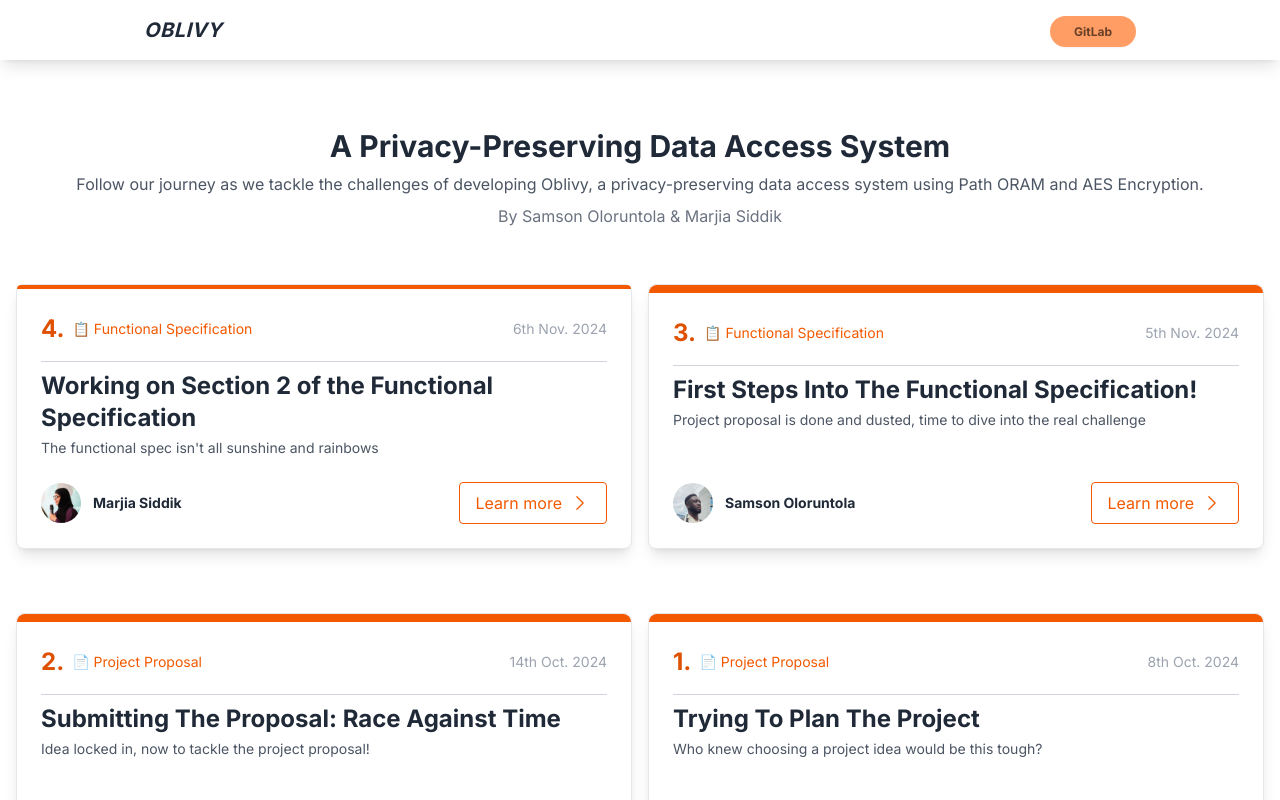
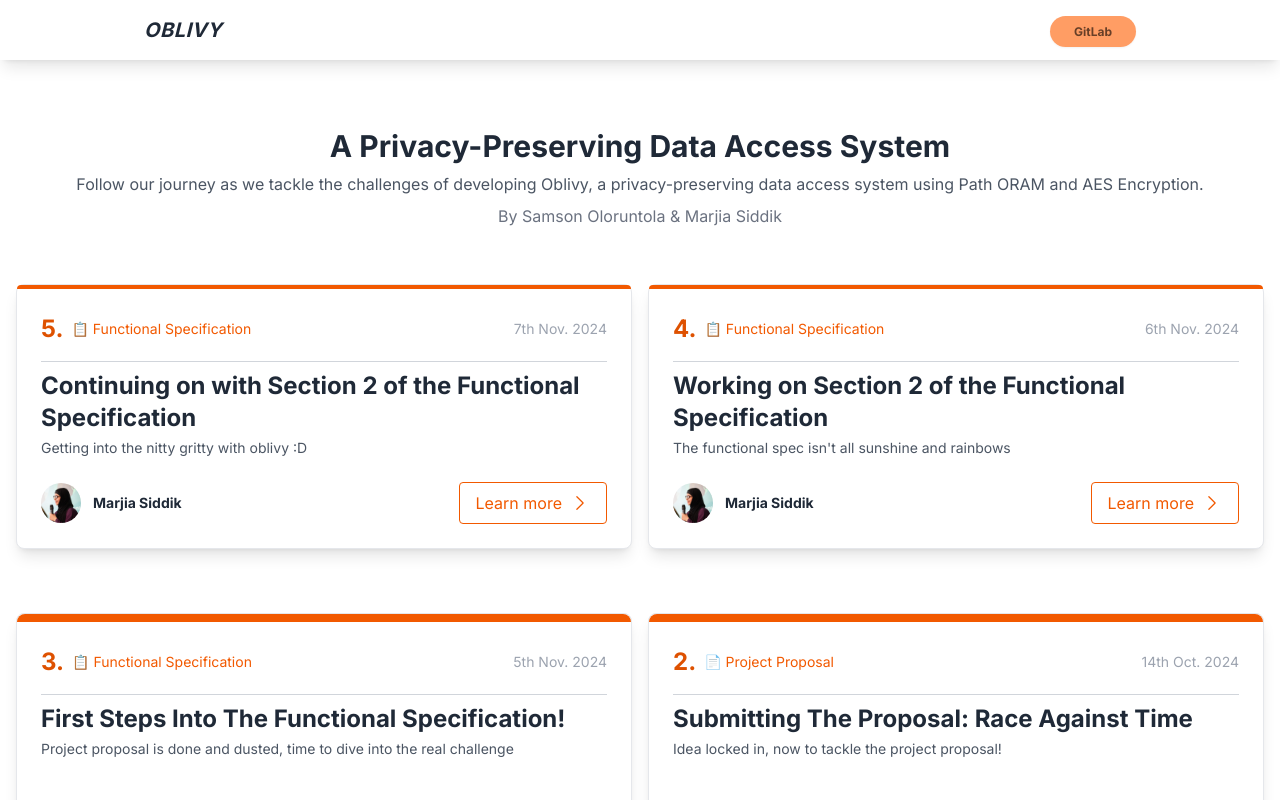
Before and after one commit to type0-1/blog, a React (Create React App) app: page / in a window 1280 px wide. Shown: the top 800 px of the page. Built offline with nearby package versions, Linux system fonts and the light colour scheme.

Commit message:
upload blog 5

```diff
--- a/src/components/MainSection.js
+++ b/src/components/MainSection.js
@@ -8,6 +8,15 @@ import marjiaImage from '../images/Marjia.jpeg';
 gsap.registerPlugin(ScrollTrigger);
 
 const cardData = [
+  {
+    blogTitle: "Continuing on with Section 2 of the Functional Specification",
+    author: "Marjia Siddik",
+    date: "7th Nov. 2024",
+    topic: "📋 Functional Specification",
+    desc: "Getting into the nitty gritty with oblivy :D",
+    authorImage: marjiaImage,
+    blogId: 5,
+  },
   {
     blogTitle: "Working on Section 2 of the Functional Specification",
     author: "Marjia Siddik",
--- a/src/data/blogEntries.js
+++ b/src/data/blogEntries.js
@@ -1,4 +1,24 @@
 export const blogPosts = [
+  {
+    id: '5',
+    title: 'Continuing on with Section 2 of the Functional Specification',
+    author: 'Marjia Siddik',
+    date: '7th Nov. 2024',
+    topic: '📋 Functional Specification',
+    authorImage: require('../images/Marjia.jpeg'),
+    content: `
+      <h2>Continuing on Section 2 of the Functional Spec</h2>
+<p>We are focused on refining Oblivy's design by identifying key system and software interfaces, re-evaluating the block diagram for clarity, and optimizing interface requirements to enhance user experience and usability.</p>
+
+<ul>
+  <li><strong>Identifying System & Software Interfaces:</strong> We’re mapping out the necessary interfaces within Oblivy to ensure smooth interactions between different system components. This involves pinpointing all points of interaction to make sure each element communicates effectively and efficiently.</li>
+
+  <li><strong>Re-evaluating the Block Diagram:</strong> Given concerns about the diagram's complexity, we’re revisiting our initial design to simplify and clarify the layout. This will help keep the architecture transparent, making it easier for the development team to follow and maintain.</li>
+
+  <li><strong>Defining Interface Requirements & Optimizations:</strong> To make Oblivy as user-friendly as possible, we’re defining clear interface requirements and optimizing each for usability. These refinements will help ensure that the system is intuitive, reducing learning time for users and improving overall accessibility.</li>
+</ul>`
+
+  },
   {
     id: '4',
     title: 'Working on Section 2 of the Functional Specification',
```
Also changed, not shown: 1 other file (tests, documents, lock files or other folders).
